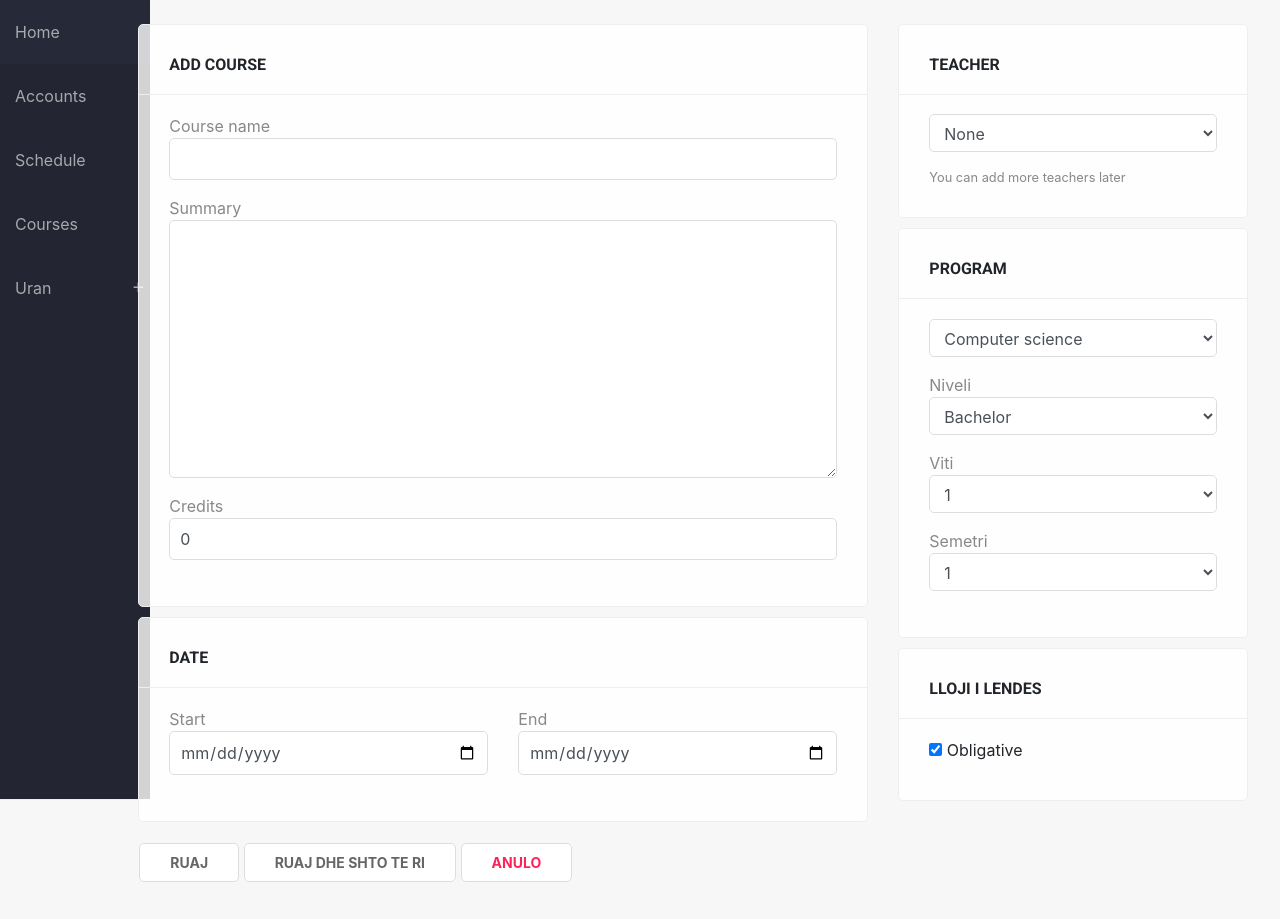
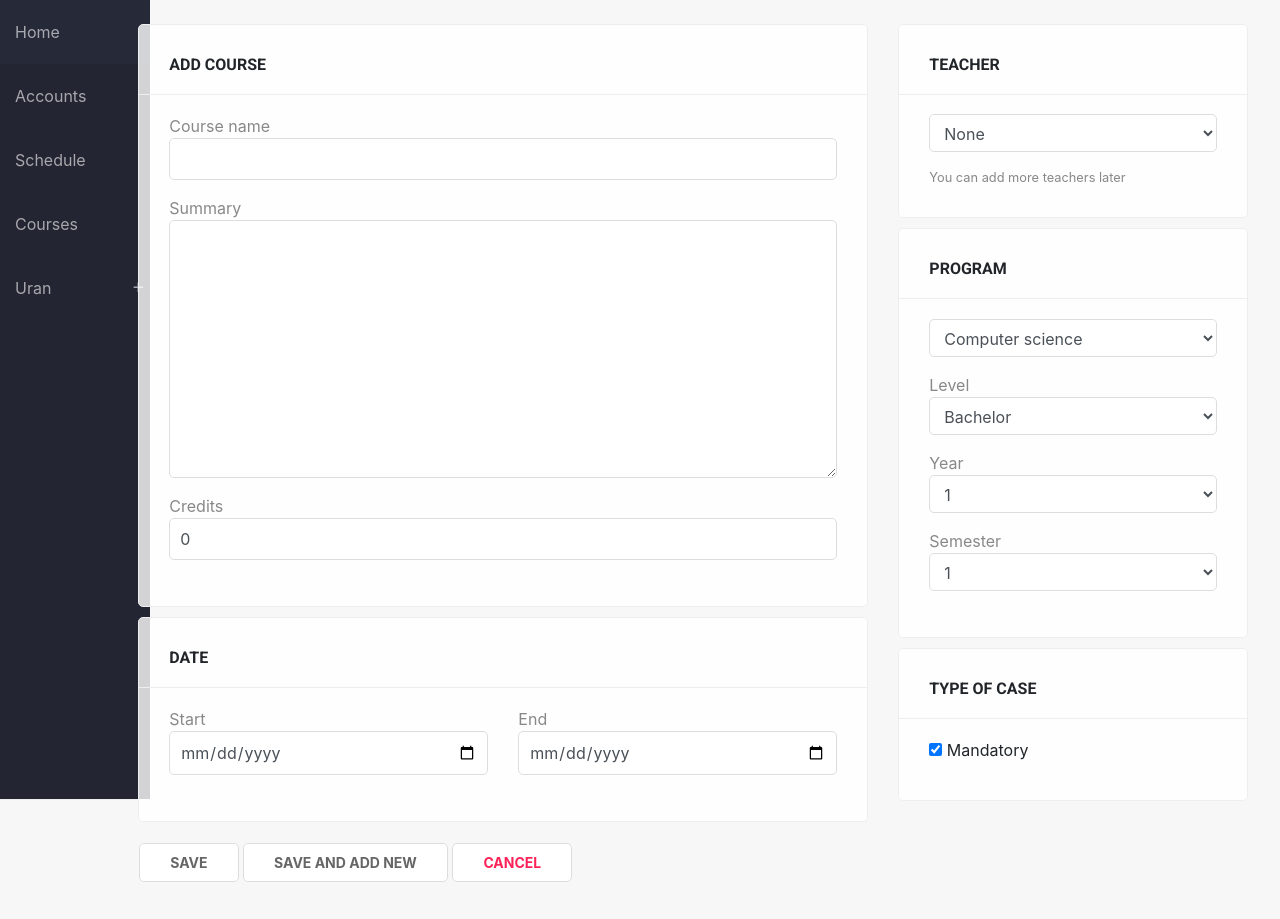
Before and after one commit to H-unt3R/SPD5, a Django app: page /programs/1/course/add/ in a window 1280 px wide. Run offline with Django 3.2, Linux system fonts and the light colour scheme; a user stored in the database is signed in; data comes from the database, SQL or seed files in the repository; both versions use the stored data as it was after the commit; some libraries are stand-ins or nearby versions.

Commit message:
Translated program pages

```diff
--- a/sems/templates/course_add.html
+++ b/sems/templates/course_add.html
@@ -31,9 +31,9 @@
                     </div>
                 </div>
                 <div class="empty-box">
-                    <input type="submit" name="submit" class="btn btn-primary" value="Ruaj" />
-                    <input type="submit" name="submit" class="btn btn-primary" value="Ruaj dhe shto te ri"/>
-                    <a href="#" class="no-float btn btn-danger">Anulo</a>
+                    <input type="submit" name="submit" class="btn btn-primary" value="Save" />
+                    <input type="submit" name="submit" class="btn btn-primary" value="Save and add new"/>
+                    <a href="#" class="no-float btn btn-danger">Cancel</a>
                 </div>
             </div>
             {% url 'course_add' pk=program as add_course %}
@@ -63,19 +63,19 @@
                         {{ form.program }}
                     </div>
                     <div class="form-group">
-                        <span class="faded">Niveli</span> {{ form.level }}
+                        <span class="faded">Level</span> {{ form.level }}
                     </div>
                     <div class="form-group">
-                        <span class="faded">Viti</span> {{ form.year }}
+                        <span class="faded">Year</span> {{ form.year }}
                     </div>
                     <div class="form-group">
-                        <span class="faded">Semetri</span> {{ form.semester }}
+                        <span class="faded">Semester</span> {{ form.semester }}
                     </div>
                 </div>
                 <div class="card-box">
-                    <h6>Lloji i lendes</h6>
+                    <h6>Type of case</h6>
                     <label>
-                        {{ form.obligative }} Obligative
+                        {{ form.obligative }} Mandatory
                     </label>
                 </div>
             </div>
```
Also changed, not shown: db.sqlite3.
